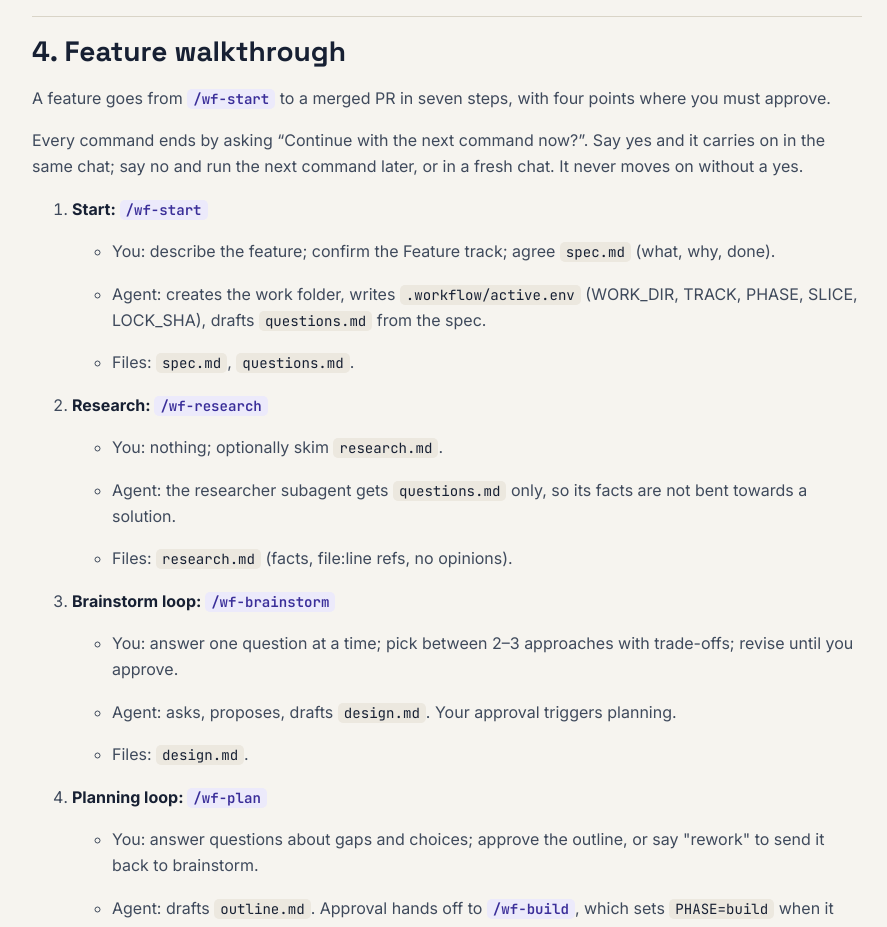
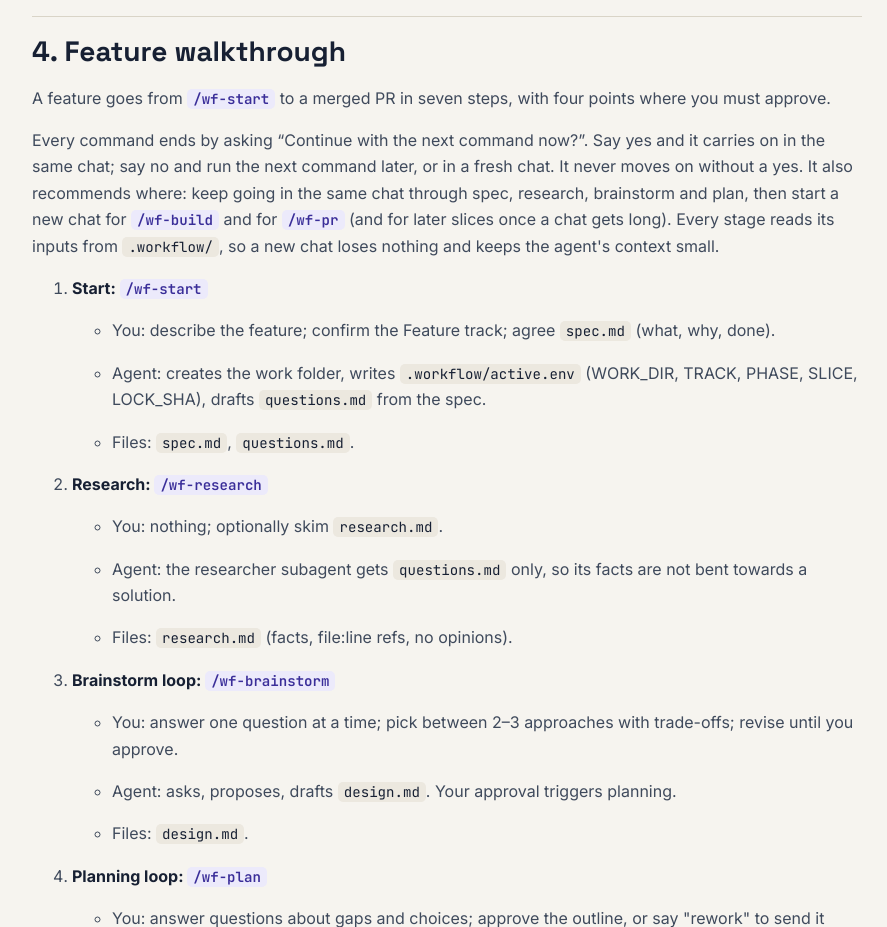
Before and after one commit to robbietuk/gated-agent-workflow, a plain HTML site: page docs/guide/index.html in a window 1280 px wide. Shown: the part 3900-4827 px from the top of the page, without its empty margins (340-1227 px from the left). Drawn offline with Linux system fonts and the light colour scheme.

Commit message:
Recommend a new chat at the right hand-offs
Hand-offs now say where to run the next step: continue in the same chat
through spec, research, brainstorm and plan; start a new chat for
/wf-build (from plan or debug) and /wf-pr, and for later slices or after
an escalation once a chat is long. README, guide and cheat sheet updated.

Co-Authored-By: Claude Opus 5.5 <noreply@anthropic.com>
Claude-Session: https://claude.ai/code/session_01EnjZtqnL13acio2YdWFQZh

```diff
--- a/docs/guide/index.html
+++ b/docs/guide/index.html
@@ -329,7 +329,13 @@ brainstorm loop (see section 5).</p>
 steps, with four points where you must approve.</p>
 <p>Every command ends by asking “Continue with the next command now?”.
 Say yes and it carries on in the same chat; say no and run the next
-command later, or in a fresh chat. It never moves on without a yes.</p>
+command later, or in a fresh chat. It never moves on without a yes. It
+also recommends where: keep going in the same chat through spec,
+research, brainstorm and plan, then start a new chat for
+<code>/wf-build</code> and for <code>/wf-pr</code> (and for later slices
+once a chat gets long). Every stage reads its inputs from
+<code>.workflow/</code>, so a new chat loses nothing and keeps the
+agent's context small.</p>
 <ol type="1">
 <li><p><strong>Start: <code>/wf-start</code></strong></p>
 <ul>
```
Also changed, not shown: docs/cheatsheet.html (+1 -1 lines), 7 other files.
